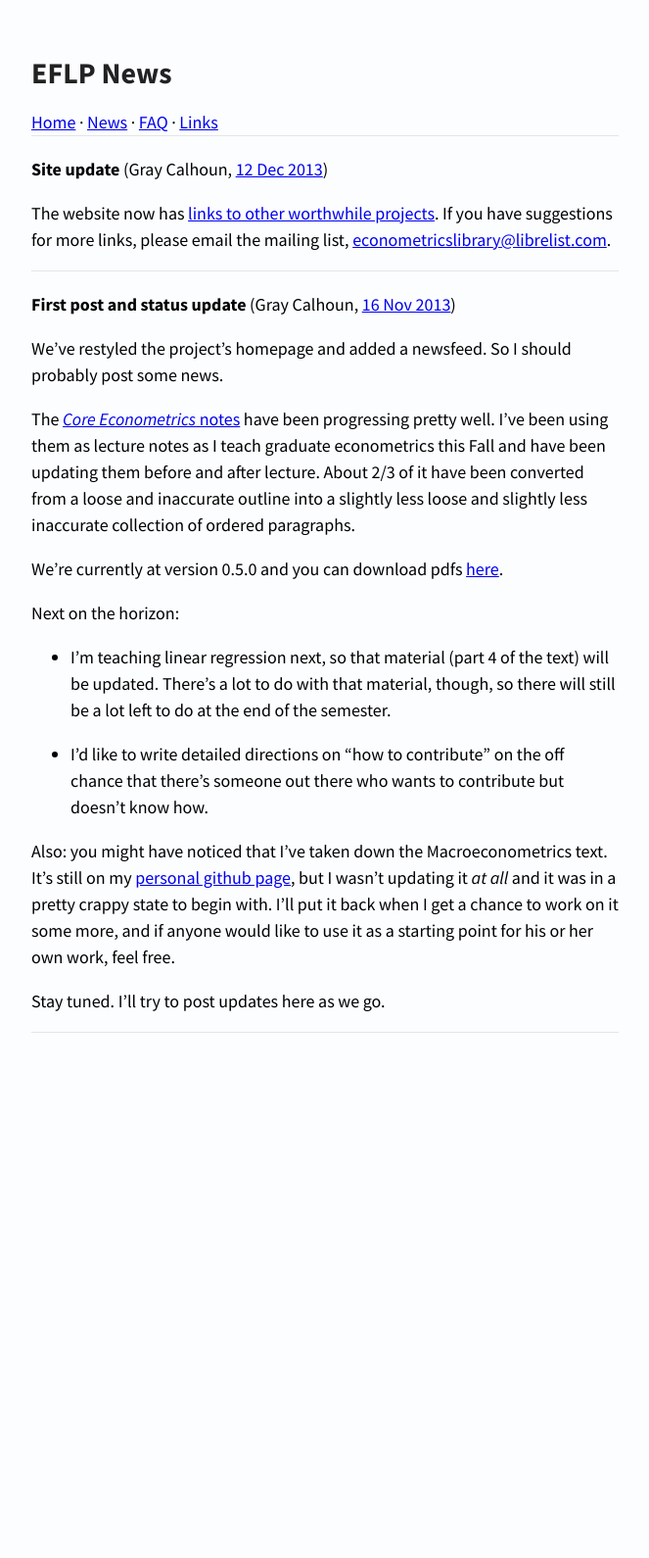
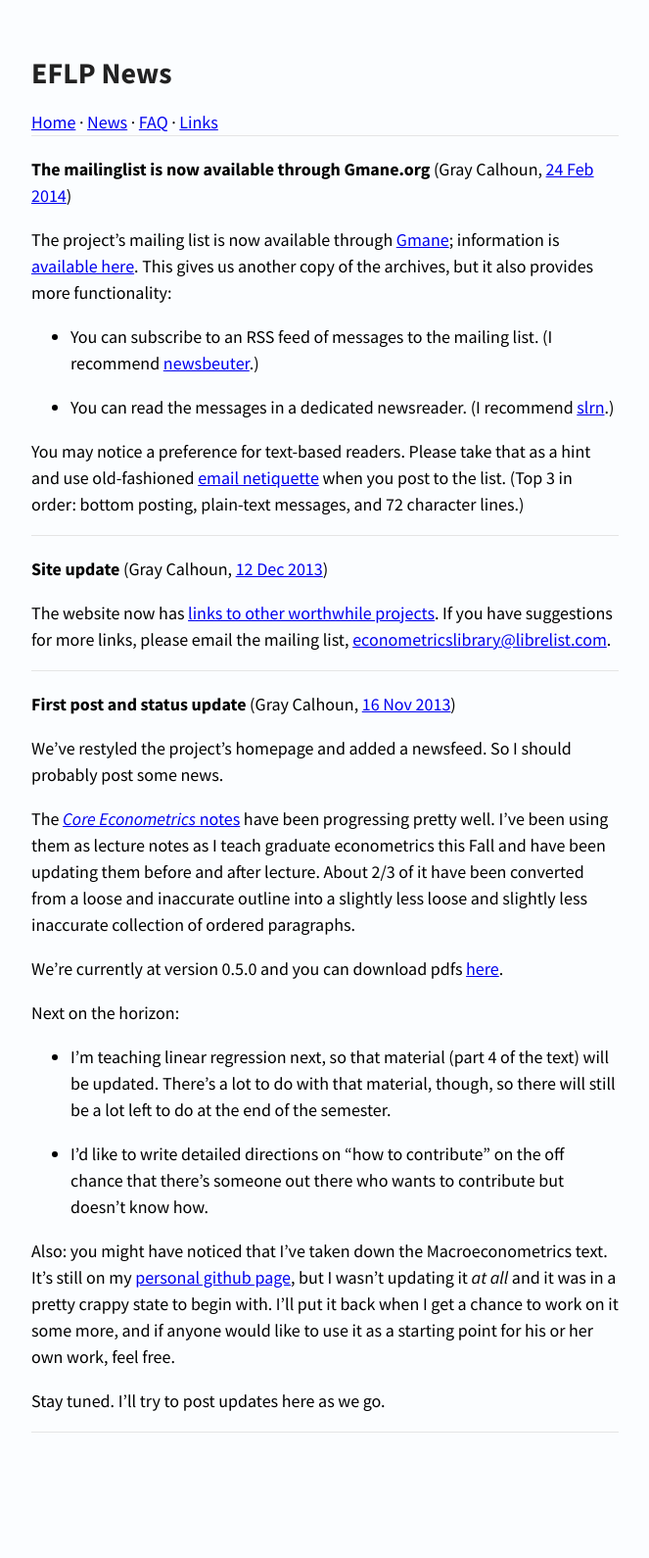
Before and after one commit to EconometricsLibrary/EconometricsLibrary.github.io, a Jekyll site: the page built from blog/index.md, in a window 1280 px wide. Shown: the whole page at 98% size, without its empty margins (26-689 px from the left). Built offline with Jekyll 4.4.1, drawn with Linux system fonts in a browser that asks for light colours; Markdown is read by kramdown in place of the engine named in the settings; before the commit the page ends 1182 px from its top, so only the background shows below that.

Commit message:
Add links to Gmane mailing list archives

```diff
--- /dev/null
+++ b/blog/_posts/2014-02-24-gmane-archive.md
@@ -0,0 +1,26 @@
+---
+layout: default
+title: The mailinglist is now available through Gmane.org
+author: Gray Calhoun
+---
+
+The project's mailing list is now available through [Gmane][];
+information is [available here][a]. This gives us another copy of the
+archives, but it also provides more functionality:
+
+* You can subscribe to an RSS feed of messages to the mailing list. (I
+  recommend [newsbeuter][].)
+
+* You can read the messages in a dedicated newsreader. (I recommend
+  [slrn][].)
+
+You may notice a preference for text-based readers. Please take that
+as a hint and use old-fashioned [email netiquette][b] when you post to
+the list. (Top 3 in order: bottom posting, plain-text messages, and 72
+character lines.)
+
+[Gmane]: http://gmane.org
+[newsbeuter]: http://www.newsbeuter.org
+[slrn]: http://slrn.sourceforge.net/
+[a]: http://dir.gmane.org/gmane.science.economics.econometricslibrary
+[b]: http://linux.sgms-centre.com/misc/netiquette.php
```
Also changed, not shown: index.md (+7 -4 lines).
